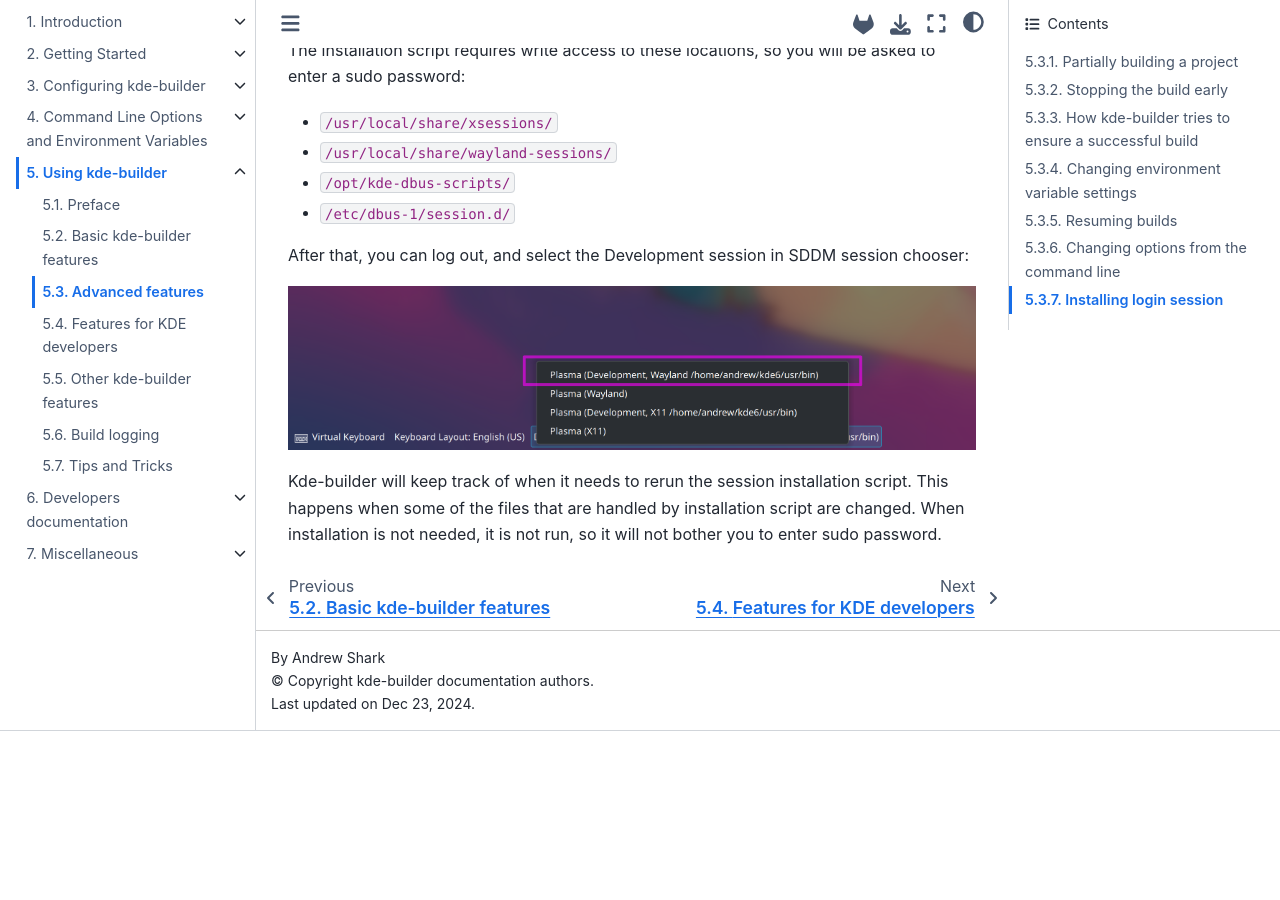
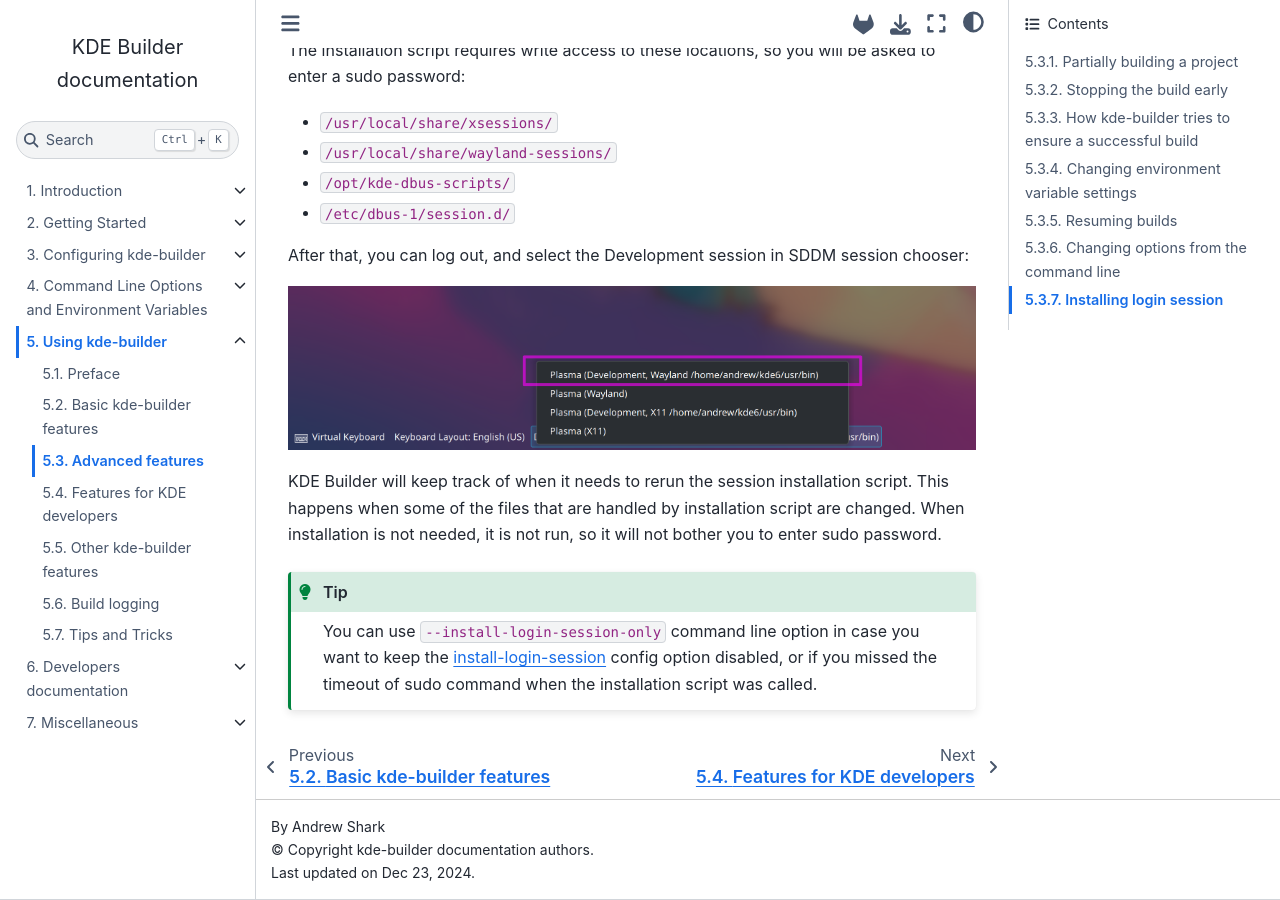
Before and after one commit to KDE/kde-builder, a Sphinx documentation site: the page built from doc/using-kde-builder/advanced-features.md, in a window 1280 px wide and 900 px high, scrolled down 6626 px. Built offline with Sphinx 7.4.7 and the Sphinx Book theme 1.1.4, drawn with Linux system fonts in a browser that asks for light colours; before the commit the page ends 7357 px from its top, so only the background shows below that.

Commit message:
Add --install-login-session-only option
Fixes #139

````diff
--- a/doc/using-kde-builder/advanced-features.md
+++ b/doc/using-kde-builder/advanced-features.md
@@ -308,6 +308,11 @@
 
 ![Select the development session in SDDM](/_static/sddm_dev_session_select.png)
 
-Kde-builder will keep track of when it needs to rerun the session installation script. This happens when some of the
+KDE Builder will keep track of when it needs to rerun the session installation script. This happens when some of the
 files that are handled by installation script are changed. When installation is not needed, it is not run, so it will
 not bother you to enter sudo password.
+
+```{tip}
+You can use `--install-login-session-only` command line option in case you want to keep the [install-login-session](#conf-install-login-session)
+config option disabled, or if you missed the timeout of sudo command when the installation script was called.
+```
````
Also changed, not shown: doc/cmdline/supported-cmdline-params.md (+5 -0 lines), doc/misc/changelog.md (+6 -0 lines), 3 other files.
